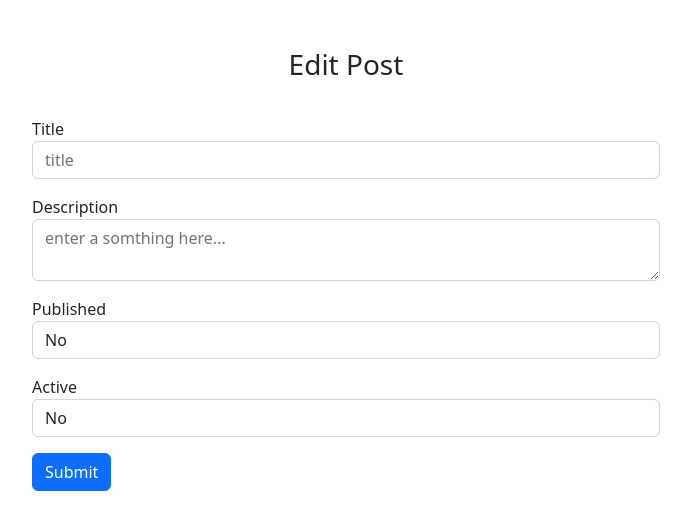
After one commit to SheikhAqibSaeed/Laravel9WorkShops, a Laravel app: template my-web/resources/views/posts/edit.blade.php in a window 1280 px wide. The commit adds this page. Shown: the top 530 px of the page, without its empty margins (294-985 px from the left). Run offline with Laravel 9, Linux system fonts and the light colour scheme; the template is opened without the code that fills it, so the values that code supplies are empty; some libraries are stand-ins or nearby versions.

Commit message:
work Edit button & Edit Post in form

```diff
--- a/my-web/app/Http/Controllers/PostController.php
+++ b/my-web/app/Http/Controllers/PostController.php
@@ -83,7 +83,11 @@ class PostController extends Controller
      */
     public function edit($id)
     {
-        //
+        $post = post::find($id);
+        if(! $post){
+            abort(404);
+        }
+        return view('posts.edit' , compact('post'));
     }
 
     /**
--- /dev/null
+++ b/my-web/resources/views/posts/edit.blade.php
@@ -0,0 +1,72 @@
+<!DOCTYPE html>
+<html lang="en">
+<head>
+    <meta charset="UTF-8">
+    <meta http-equiv="X-UA-Compatible" content="IE=edge">
+    <meta name="viewport" content="width=device-width, initial-scale=1.0">
+    <link href="https://cdn.jsdelivr.net/npm/bootstrap@5.2.0/dist/css/bootstrap.min.css" rel="stylesheet" integrity="sha384-gH2yIJqKdNHPEq0n4Mqa/HGKIhSkIHeL5AyhkYV8i59U5AR6csBvApHHNl/vI1Bx" crossorigin="anonymous">
+    <link rel="stylesheet" href="{{ asset('assets/parsley.css') }}">
+    <script src="https://code.jquery.com/jquery-3.6.0.slim.min.js" integrity="sha256-u7e5khyithlIdTpu22PHhENmPcRdFiHRjhAuHcs05RI=" crossorigin="anonymous"></script></head>
+<body>
+    <div class="row">
+        <div class="col-md-6 offset-3 mt-5">
+            <h3 class="text-center">Edit Post</h3>
+<!-- /resources/views/post/create.blade.php -->
+
+@if ($errors->any())
+<div class="alert alert-danger">
+    <ul>
+        @foreach ($errors->all() as $error)
+            <li>{{ $error }}</li>
+        @endforeach
+    </ul>
+</div>
+@endif
+
+
+
+<!-- Create Post Form -->
+@if (Session::has('alert-success'))
+
+<div class="alert alert-warning alert-dismissible fade show" role="alert">
+  <strong>Success!</strong> {{ session::get('alert-success') }}
+  <button type="button" class="btn-close" data-bs-dismiss="alert" aria-label="Close"></button>
+</div>
+@endif
+            <form method="post" action="{{ route('posts.store')}}" style="margin-top: 35px"  id="form">
+<div class="mb-3">
+    <label>Title</label>
+    <input type="text" name="title"  class="form-control" placeholder="title" value="{{ old('title', $post->title) }}">
+</div>
+<div class="mb-3">
+    <label>Description</label>
+    <textarea class="form-control"  name="description" placeholder="enter a somthing here...">{{ old('description', $post->description) }}</textarea>
+</div>
+<div class="mb-3">
+    <label>Published</label>
+    <select name="is_publish"  class="form-control">
+        <option value="" disabled selected>Choose Option</option>
+        <option @if( old('is_publish', $post->is_publish) == 1) selected @endif value="1">Yes</option>
+        <option @if( old('is_publish', $post->is_publish) == 0) selected @endif value="0">No</option>
+    </select>
+</div>
+<div class="mb-3">
+    <label>Active</label>
+        <select name="is_active"  class="form-control">
+        <option value="" disabled selected>Choose Option</option>
+        <option @if( old('is_active', $post->is_active) == 1) selected @endif value="1">Yes</option>
+        <option @if( old('is_active', $post->is_active) == 0) selected @endif value="0">No</option>
+    </select>
+</div>
+        <button type="submit" class="btn btn-primary">Submit</button>
+    </form>
+        </div>
+    </div>
+<script src="https://cdnjs.cloudflare.com/ajax/libs/parsley.js/2.9.1/parsley.min.js"></script>
+<script>
+     $('#form').parsley();
+</script>
+
+<script src="https://cdn.jsdelivr.net/npm/bootstrap@5.2.0/dist/js/bootstrap.bundle.min.js" integrity="sha384-A3rJD856KowSb7dwlZdYEkO39Gagi7vIsF0jrRAoQmDKKtQBHUuLZ9AsSv4jD4Xa" crossorigin="anonymous"></script>
+</body>
+</html>
--- a/my-web/resources/views/posts/index.blade.php
+++ b/my-web/resources/views/posts/index.blade.php
@@ -54,7 +54,7 @@
                         <td>{{$post->is_active  == '1' ? 'Yes' : 'No'}}</td>
                         <td id="outer">
                             <a href="{{ route('posts.show', $post->id) }}" class="btn btn-success inner"><i class="fa fa-eye"></i></a>
-                            <a href="" class="btn btn-info inner"><i class="fa fa-edit"></i></a>
+                            <a href="{{ route('posts.edit', $post->id) }}" class="btn btn-info inner"><i class="fa fa-edit"></i></a>
                             <form class="inner" action="">
                                 @csrf
                                 <button class="btn btn-danger"><i class="fa fa-trash"></i></button>
```
